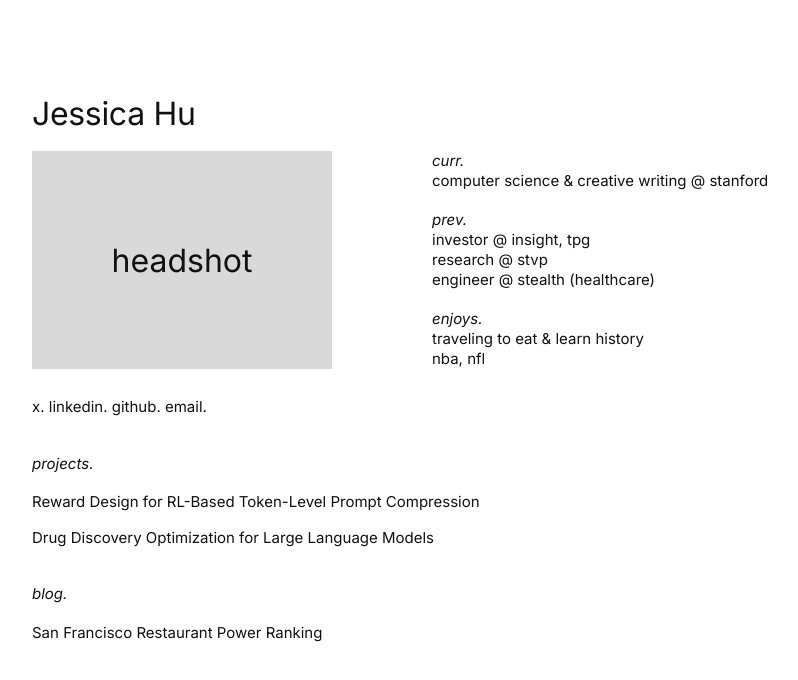
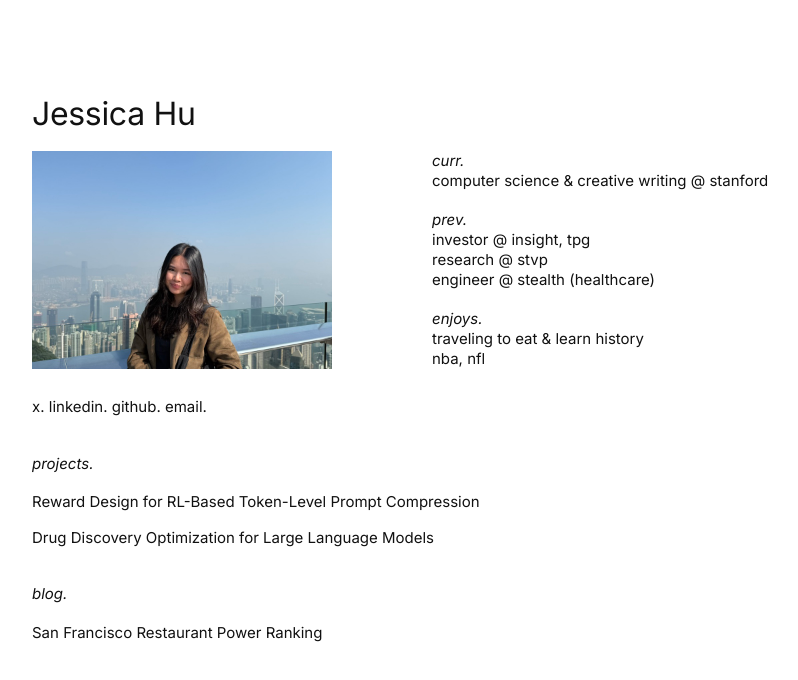
Before and after one commit to jessicahhu/portfolio, a plain HTML site: page index.html in a window 1280 px wide. Shown: the whole page, without its empty margins (222-1020 px from the left). Drawn offline with Linux system fonts and the light colour scheme.

Commit message:
headshot

```diff
--- a/index.html
+++ b/index.html
@@ -16,8 +16,7 @@
 
     <section class="top">
       <div class="photo">
-        <!-- Replace with: <img class="headshot" src="headshot.jpg" alt="Jessica Hu"> -->
-        <div class="headshot placeholder">headshot</div>
+        <img class="headshot" src="headshot.jpg" alt="Jessica Hu">
       </div>
 
       <p class="socials">
--- a/styles.css
+++ b/styles.css
@@ -55,6 +55,7 @@ body {
   width: 100%;
   height: 100%;
   object-fit: cover;
+  object-position: center 42%;
   display: block;
 }
 
```
Also changed, not shown: headshot.jpg (added), 1 other file.
